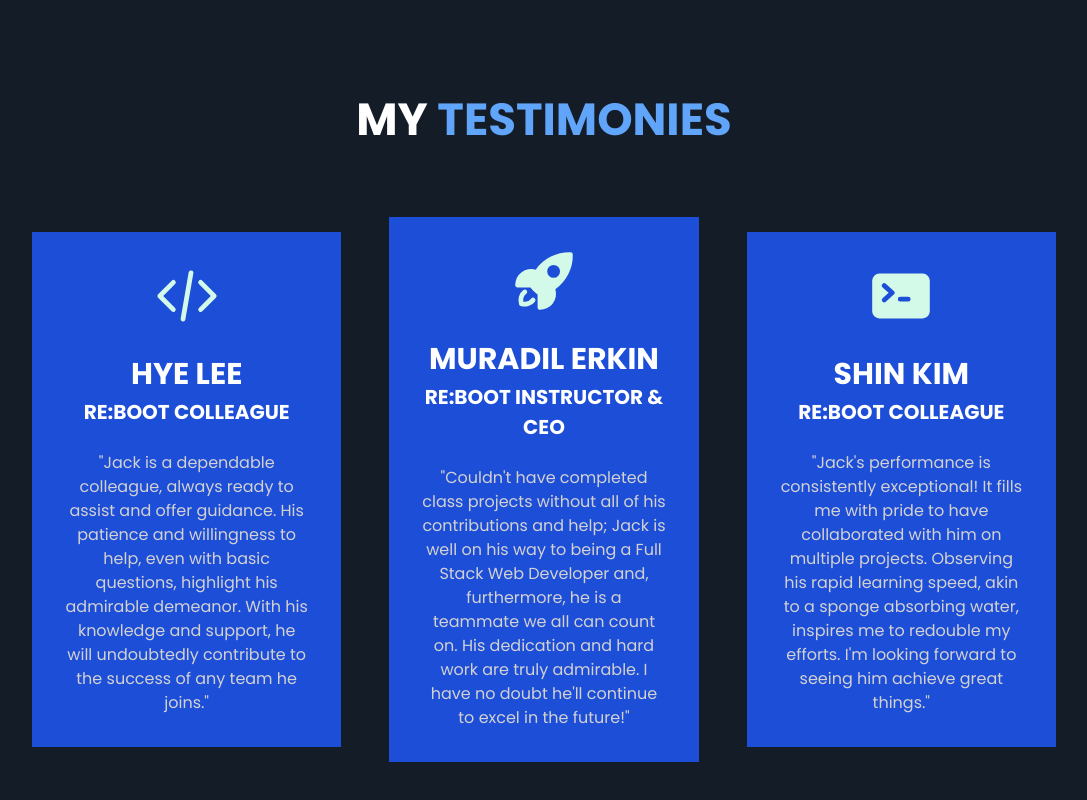
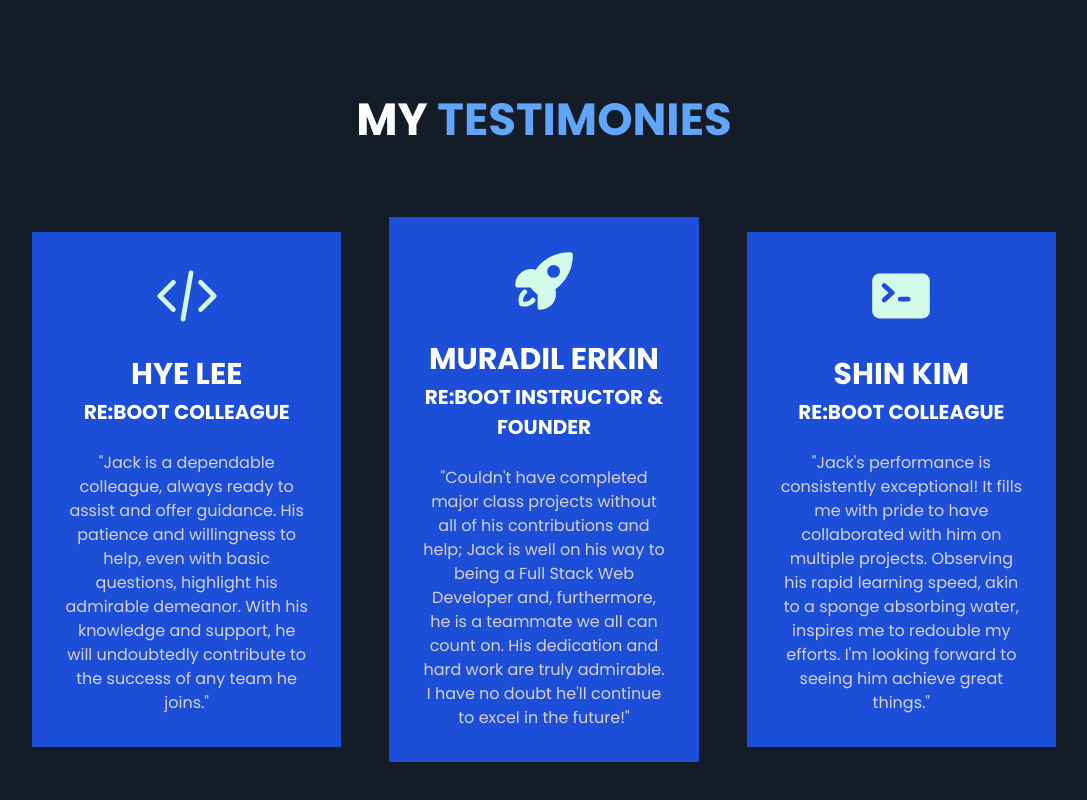
Before and after one commit to Jack-Vu/personal-portfolio, a Next.js app: page / in a window 1280 px wide. Shown: the part 4398-5198 px from the top of the page, without its empty margins (96-1183 px from the left). Built offline with nearby package versions, Linux system fonts and the light colour scheme.

Commit message:
something

```diff
--- a/src/components/Testimonies.tsx
+++ b/src/components/Testimonies.tsx
@@ -38,10 +38,10 @@ const Testimonies = () => {
               Muradil Erkin
             </h1>
             <h1 className="text-[10px] md:text-[20px] mb-[1.5rem] uppercase">
-              Re:boot Instructor & CEO
+              Re:boot Instructor & Founder
             </h1>
             <p className="text-[16px] text-[#d3d2d2] font-normal">
-              "Couldn't have completed class projects without all of his
+              "Couldn't have completed major class projects without all of his
               contributions and help; Jack is well on his way to being a Full
               Stack Web Developer and, furthermore, he is a teammate we all can
               count on. His dedication and hard work are truly admirable. I have
```
